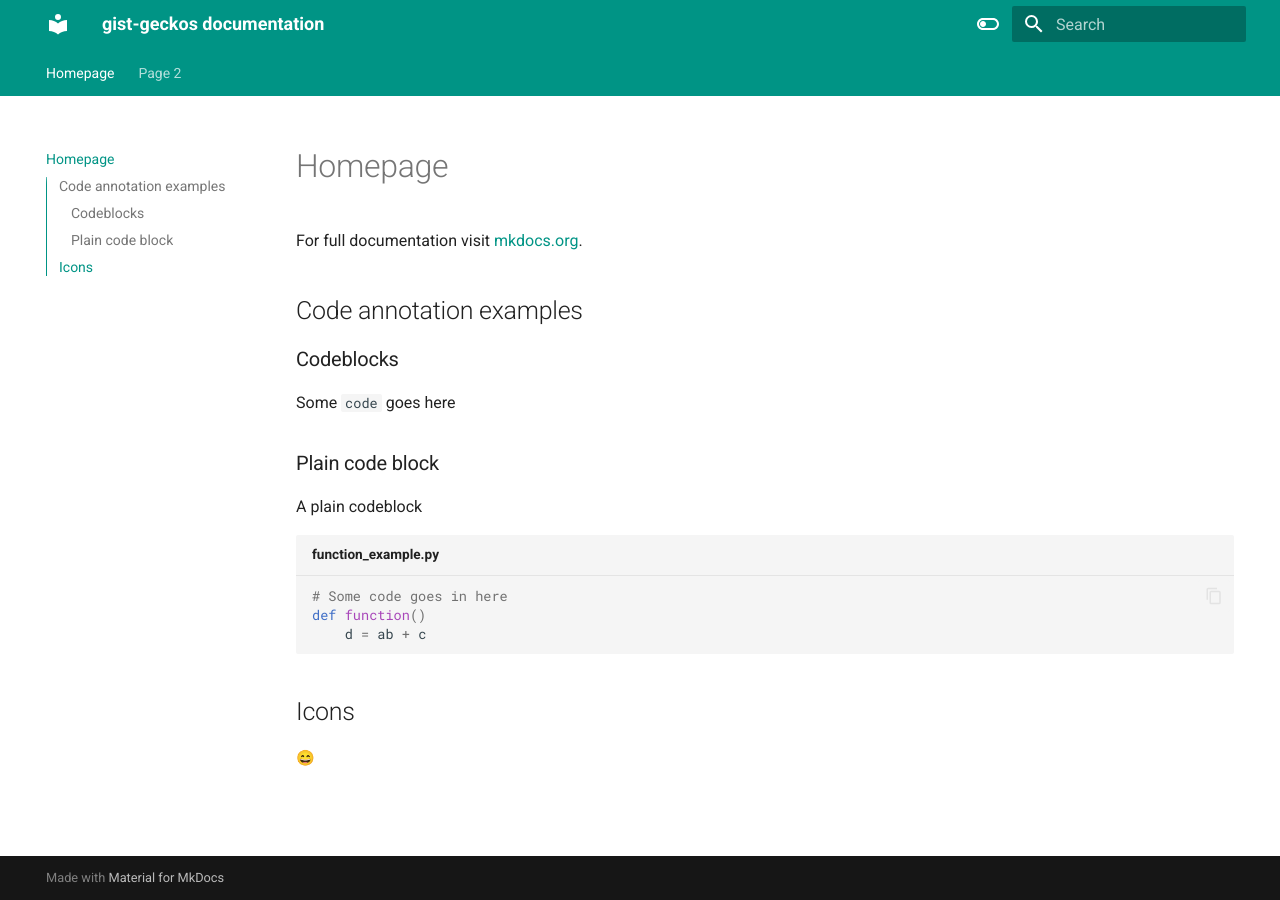
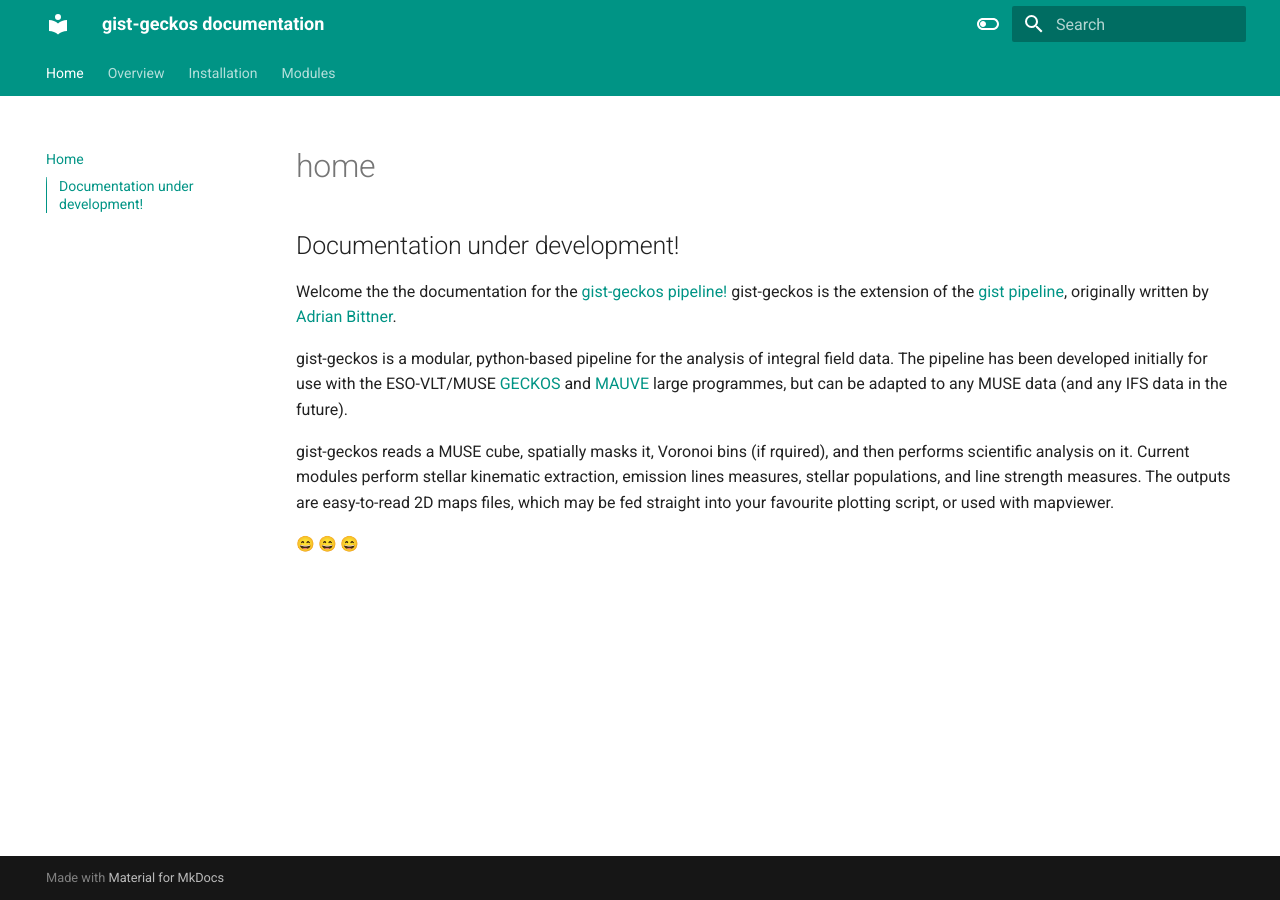
Before and after one commit to geckos-survey/gist-documentation, an MkDocs documentation site: the page built from docs/index.md, in a window 1280 px wide. Built offline with MkDocs 1.6.1 and Material for MkDocs 9.7.7, drawn with Linux system fonts in a browser that asks for light colours; emoji names are drawn with the system emoji font.

Commit message:
Adding initial documentation files 2

````diff
--- a/docs/index.md
+++ b/docs/index.md
@@ -1,21 +1,12 @@
-# Homepage
+# home
 
-For full documentation visit [mkdocs.org](https://www.mkdocs.org).
+## Documentation under development!
 
-## Code annotation examples
+Welcome the the documentation for the [gist-geckos pipeline!](https://github.com/geckos-survey/gist-geckos)
+gist-geckos is the extension of the [gist pipeline](https://abittner.gitlab.io/thegistpipeline/), originally written by [Adrian Bittner](https://ui.adsabs.harvard.edu/abs/2019A%26A...628A.117B/abstract).
 
-### Codeblocks
+gist-geckos is a modular, python-based pipeline for the analysis of integral field data. The pipeline has been developed initially for use with the ESO-VLT/MUSE [GECKOS](https://geckos-survey.org/) and [MAUVE](https://mauve.icrar.org/) large programmes, but can be adapted to any MUSE data (and any IFS data in the future).
 
-Some `code` goes here
+gist-geckos reads a MUSE cube, spatially masks it, Voronoi bins (if rquired), and then performs scientific analysis on it. Current modules perform stellar kinematic extraction, emission lines measures, stellar populations, and line strength measures. The outputs are easy-to-read 2D maps files, which may be fed straight into your favourite plotting script, or used with mapviewer.
 
-### Plain code block
-
-A plain codeblock
-``` py title="function_example.py"
-# Some code goes in here
-def function()
-    d = ab + c
-```
-
-## Icons
-:smile:
+:smile: :smile: :smile:
--- a/docs/page2.md
+++ /dev/null
@@ -1,5 +0,0 @@
-# Page 2
-
-## Another heading
-
-Some more example text
--- a/mkdocs.yml
+++ b/mkdocs.yml
@@ -3,7 +3,8 @@ theme:
   name: material
   features:
     - navigation.tabs
-    - navigation.section
+    - navigation.sections
+    - navigation.indexes
     - toc.integrate
     - navigation.top
     - search.suggest
@@ -38,6 +39,24 @@ markdown_extensions:
   - pymdownx.superfences
   - pymdownx.mark
   - attr_list
+  - md_in_html
+  - def_list
+  - pymdownx.tasklist:
+      custom_checkbox: true
   - pymdownx.emoji:
       emoji_index: !!python/name:materialx.emoji.twemoji
       emoji_generator: !!python/name:materialx.emoji.to_svg
+
+nav:
+  - Home: 'index.md'
+  - Overview: 'overview.md'
+  - Installation: 'installation.md'
+  - Modules:
+    - 'Read data': 'modules/read_data.md'
+    - 'Spatial masking': 'modules/spatial_masking.md'
+    - 'Spatial binning': 'modules/spatial_binning.md'
+    - 'Prepare spectra': 'modules/prepare_spectra.md'
+    - 'Stellar kinematics': 'modules/stellar_kinematics.md'
+    - 'Emission lines': 'modules/emission_lines.md'
+    - 'Stellar populations': 'modules/stellar_populations.md'
+    - 'Line strengths': 'modules/line_strengths.md'
````
Also changed, not shown: docs/contact.md (added, +1 -0 lines), docs/installation.md (added, +51 -0 lines), docs/modules/emission_lines.md (added, +2 -0 lines), docs/modules/line_strengths.md (added, +1 -0 lines), docs/modules/prepare_spectra.md (added, +1 -0 lines), docs/modules/read_data.md (added, +2 -0 lines), docs/modules/spatial_binning.md (added, +1 -0 lines), docs/modules/spatial_masking.md (added, +2 -0 lines), docs/modules/stellar_kinematics.md (added, +1 -0 lines), docs/modules/stellar_populations.md (added, +1 -0 lines), docs/overview.md (added, +11 -0 lines), docs/tutorial.md (added, +1 -0 lines).
